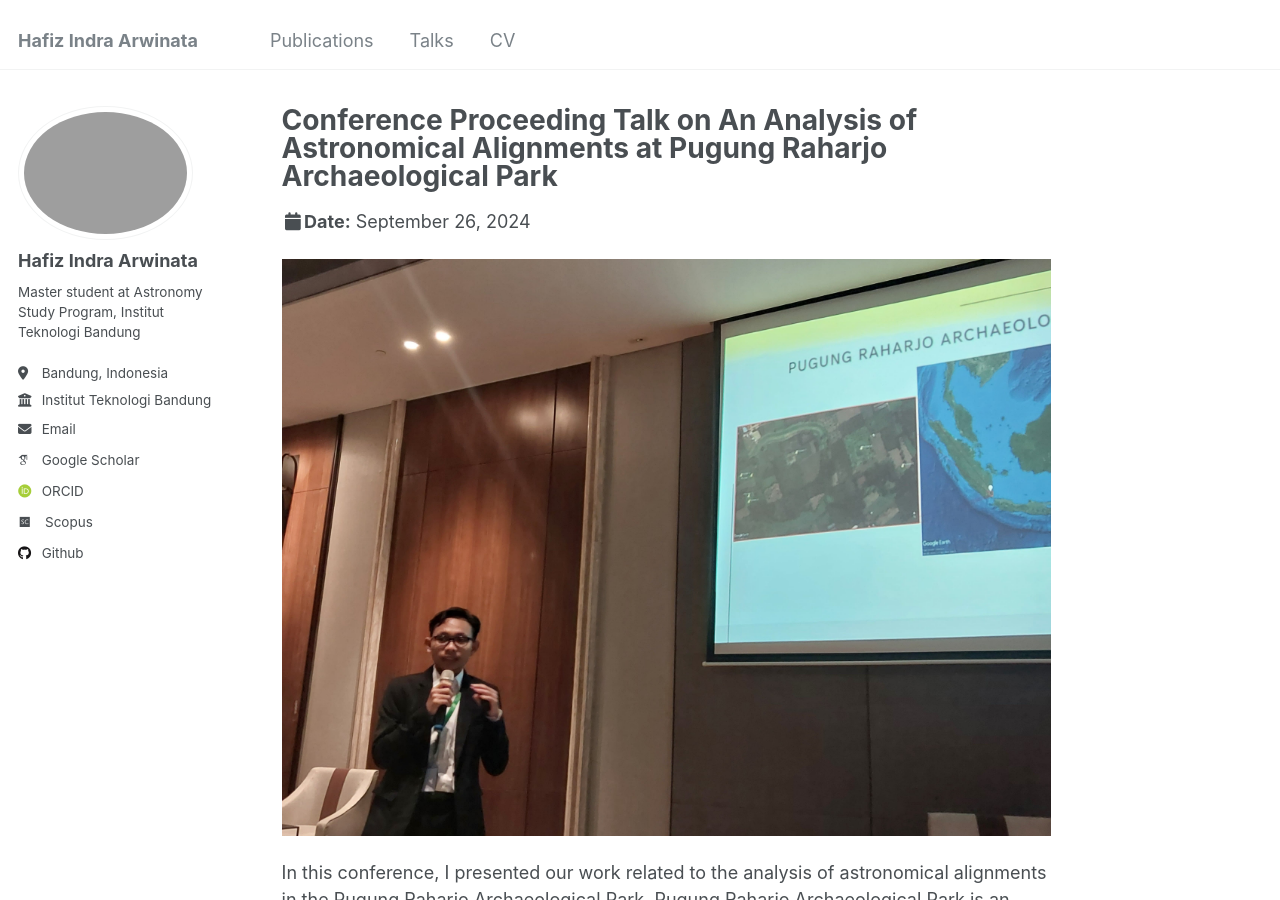
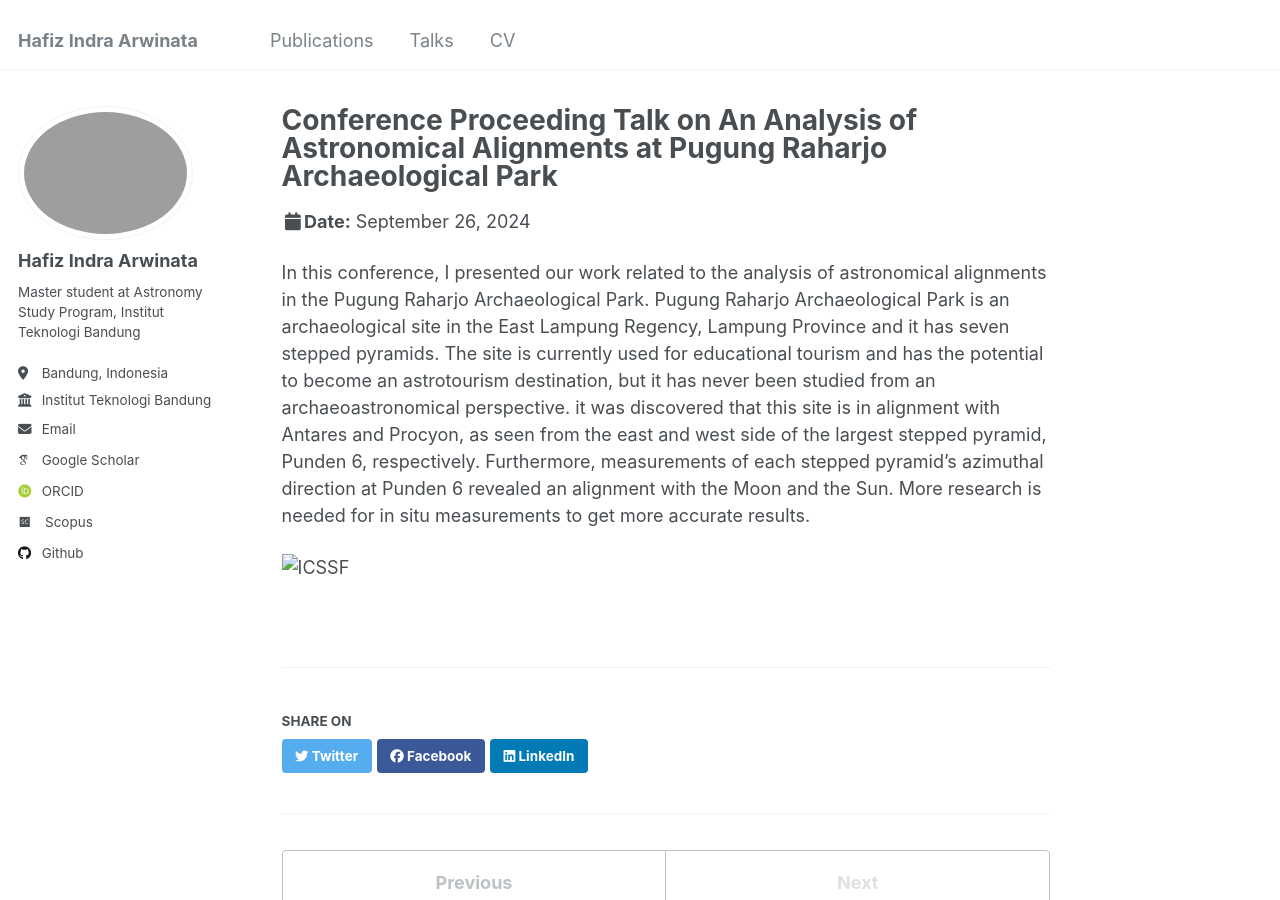
Before and after one commit to hafizia/hafizia.github.io, a Jekyll site: the page built from _talks/icssf.md, in a window 1280 px wide and 900 px high. Built offline with Jekyll 4.4.1, drawn with Linux system fonts in a browser that asks for light colours; some web fonts are replaced.

Commit message:
Update icssf.md

```diff
--- a/_talks/icssf.md
+++ b/_talks/icssf.md
@@ -8,6 +8,6 @@ date: 2024-09-26
 location: "Institut Teknologi Sumatera (ITERA), Lampung, Indonesia"
 ---
 
-![ICSSF](images/icssf.jpg)
+In this conference, I presented our work related to the analysis of astronomical alignments in the Pugung Raharjo Archaeological Park. Pugung Raharjo Archaeological Park is an archaeological site in the East Lampung Regency, Lampung Province and it has seven stepped pyramids. The site is currently used for educational tourism and has the potential to become an astrotourism destination, but it has never been studied from an archaeoastronomical perspective. it was discovered that this site is in alignment with Antares and Procyon, as seen from the east and west side of the largest stepped pyramid, Punden 6, respectively. Furthermore, measurements of each stepped pyramid's azimuthal direction at Punden 6 revealed an alignment with the Moon and the Sun. More research is needed for in situ measurements to get more accurate results.
 
-In this conference, I presented our work related to the analysis of astronomical alignments in the Pugung Raharjo Archaeological Park. Pugung Raharjo Archaeological Park is an archaeological site in the East Lampung Regency, Lampung Province and it has seven stepped pyramids. The site is currently used for educational tourism and has the potential to become an astrotourism destination, but it has never been studied from an archaeoastronomical perspective. it was discovered that this site is in alignment with Antares and Procyon, as seen from the east and west side of the largest stepped pyramid, Punden 6, respectively. Furthermore, measurements of each stepped pyramid's azimuthal direction at Punden 6 revealed an alignment with the Moon and the Sun. More research is needed for in situ measurements to get more accurate results.
+![ICSSF](hia-desu.github.io/images/icssf.jpg)
```
